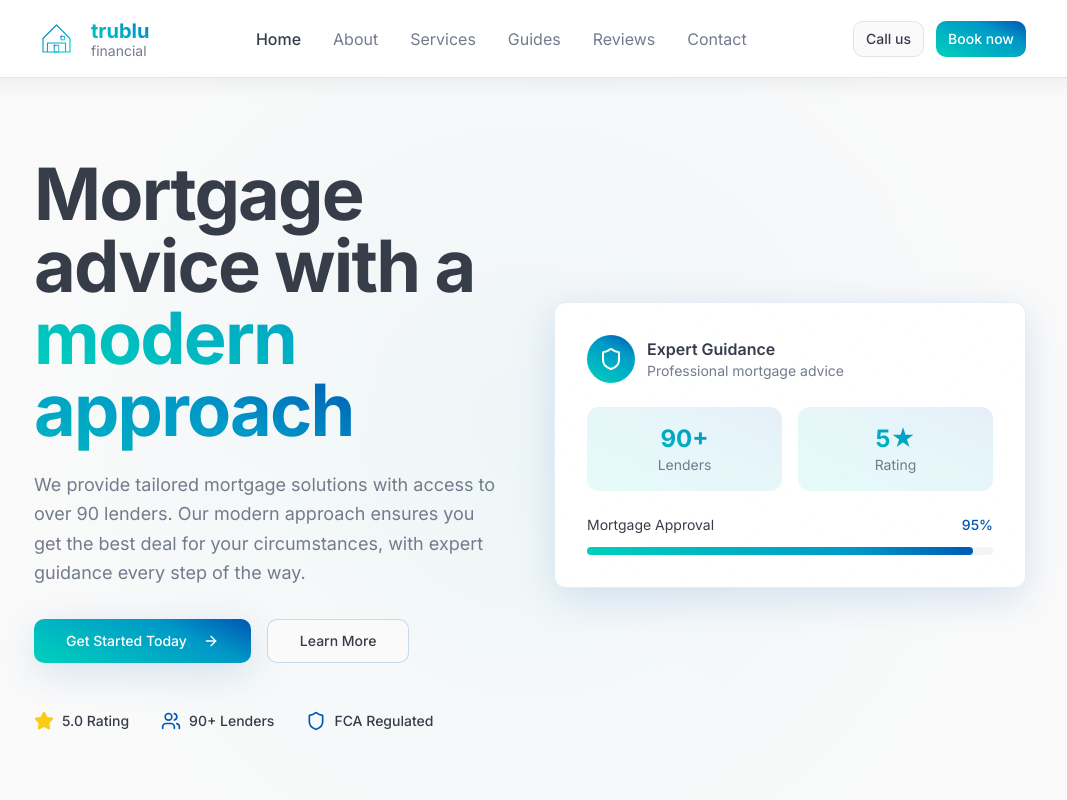
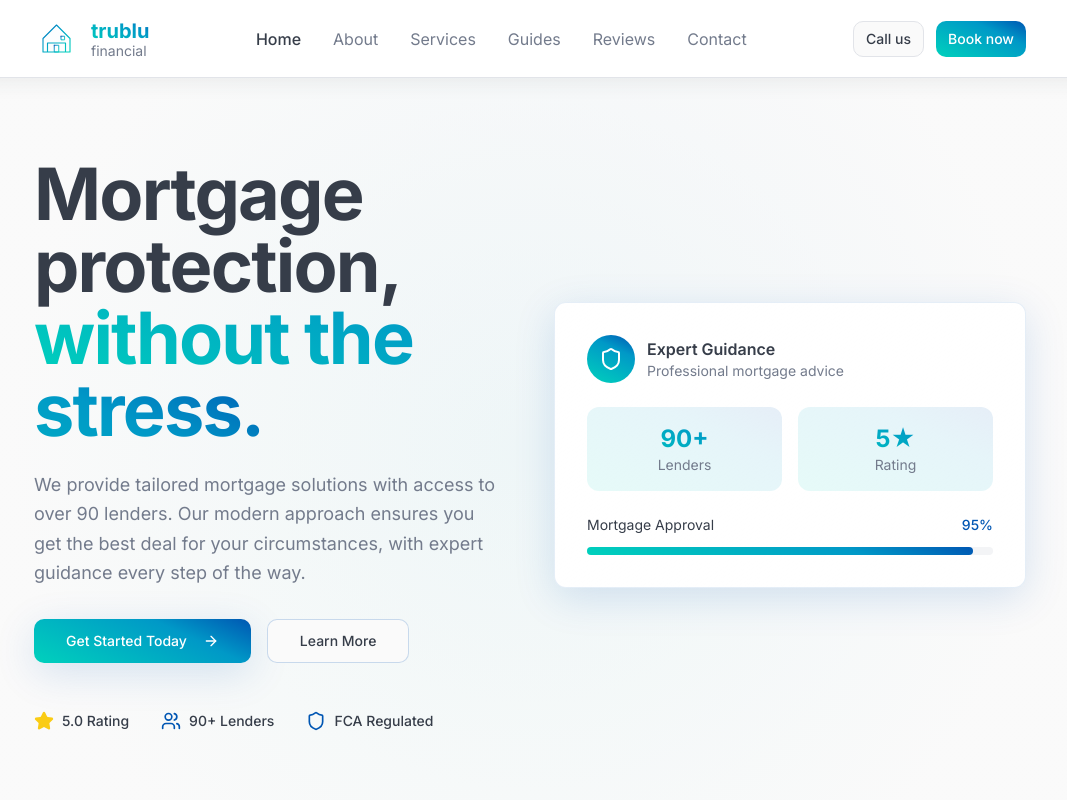
Before and after one commit to joe-hireable/trublu-brand-renewal, a React (Vite) app: page / in a window 1280 px wide. Shown: the top 800 px of the page, without its empty margins (110-1177 px from the left). Built offline with nearby package versions, Linux system fonts and the light colour scheme.

Commit message:
Update hero section copy
Update hero section headline from "Mortgage advice with a modern approach" to "Mortgage protection, without the stress."
Wrap "without the stress." in the brand gradient.

```diff
--- a/src/components/HeroSection.tsx
+++ b/src/components/HeroSection.tsx
@@ -15,8 +15,8 @@ const HeroSection = () => {
           <div className="space-y-8 animate-fade-in-up">
             <div className="space-y-6">
               <h1 className="hero-text">
-                Mortgage advice with a{' '}
-                <span className="text-gradient">modern approach</span>
+                Mortgage protection,{' '}
+                <span className="text-gradient">without the stress.</span>
               </h1>
               <p className="section-text max-w-xl">
                 We provide tailored mortgage solutions with access to over 90 lenders.
```
